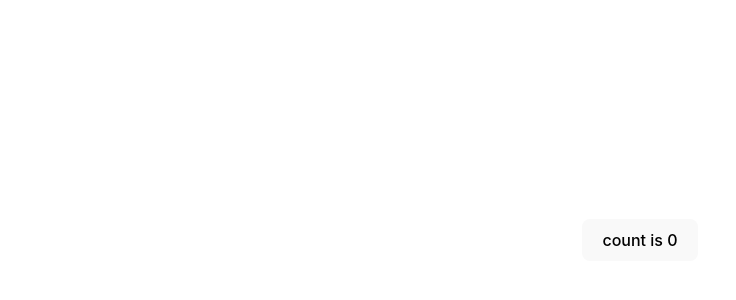
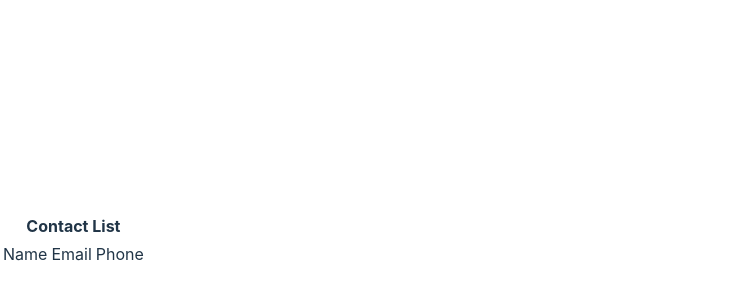
Before and after one commit to huytranwi1/contact-workshop, a React (Vite) app: page / in a window 1280 px wide. Shown: the part 160-460 px from the top of the page, without its empty margins (0-736 px from the left). Built offline with nearby package versions, Linux system fonts and the light colour scheme.

Commit message:
when importing always check to see if it need the curly braces

```diff
--- a/src/App.jsx
+++ b/src/App.jsx
@@ -1,17 +1,12 @@
-import { useState } from 'react'
-import './App.css'
+
+import ContactList from "./Components/ContactList"
 
 function App() {
-  const [count, setCount] = useState(0)
-
   return (
     <>
-
-        <button onClick={() => setCount((count) => count + 1)}>
-          count is {count}
-        </button>
+      <ContactList />
     </>
-  )
+  );
 }
 
 export default App
--- /dev/null
+++ b/src/Components/ContactList.jsx
@@ -0,0 +1,25 @@
+import React from "react";
+function ContactList() {
+
+  return (
+        <table>
+          <thead>
+            <tr>
+              <th colSpan="3">Contact List</th>
+            </tr>
+          </thead>
+          <tbody>
+            <tr>
+              <td>Name</td>
+              <td>Email</td>
+              <td>Phone</td>
+            </tr>
+            {
+               // Map over data here
+             }
+          </tbody>
+        </table>
+    );
+}
+
+export default ContactList
```
